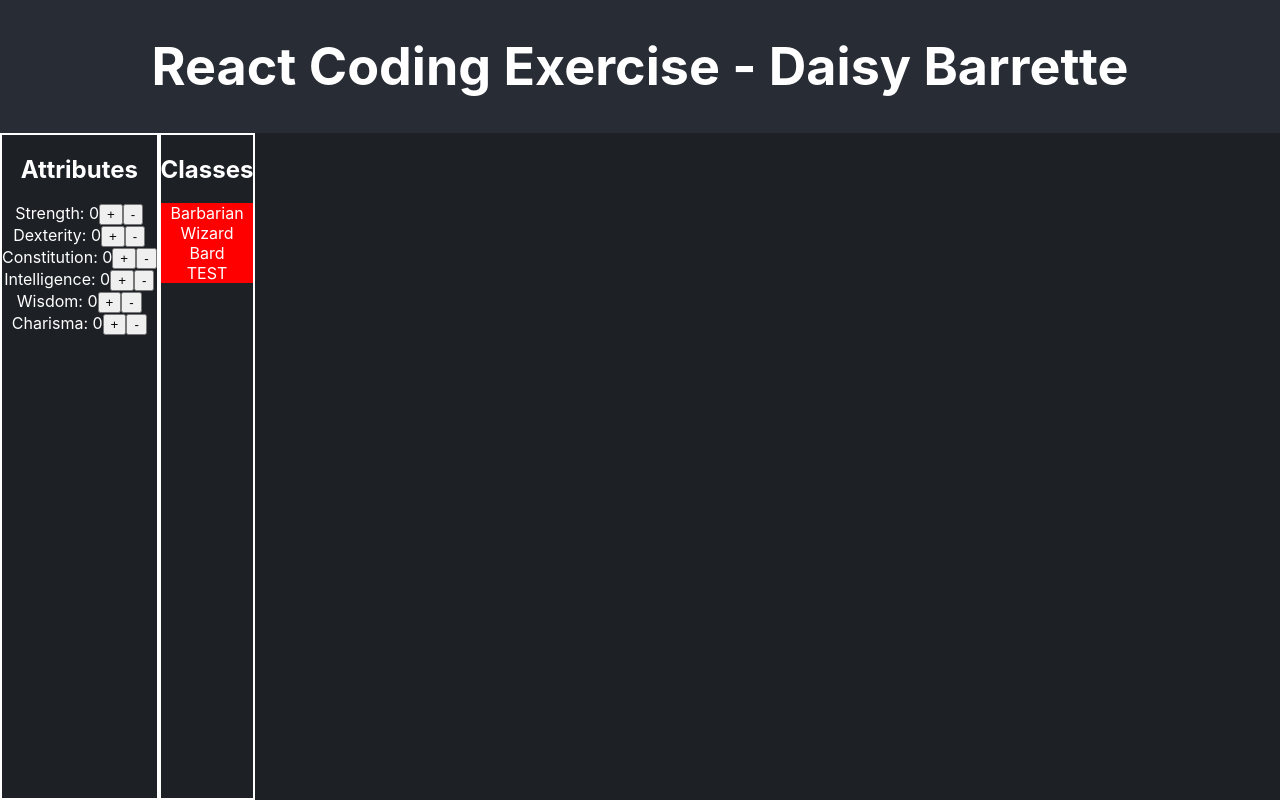
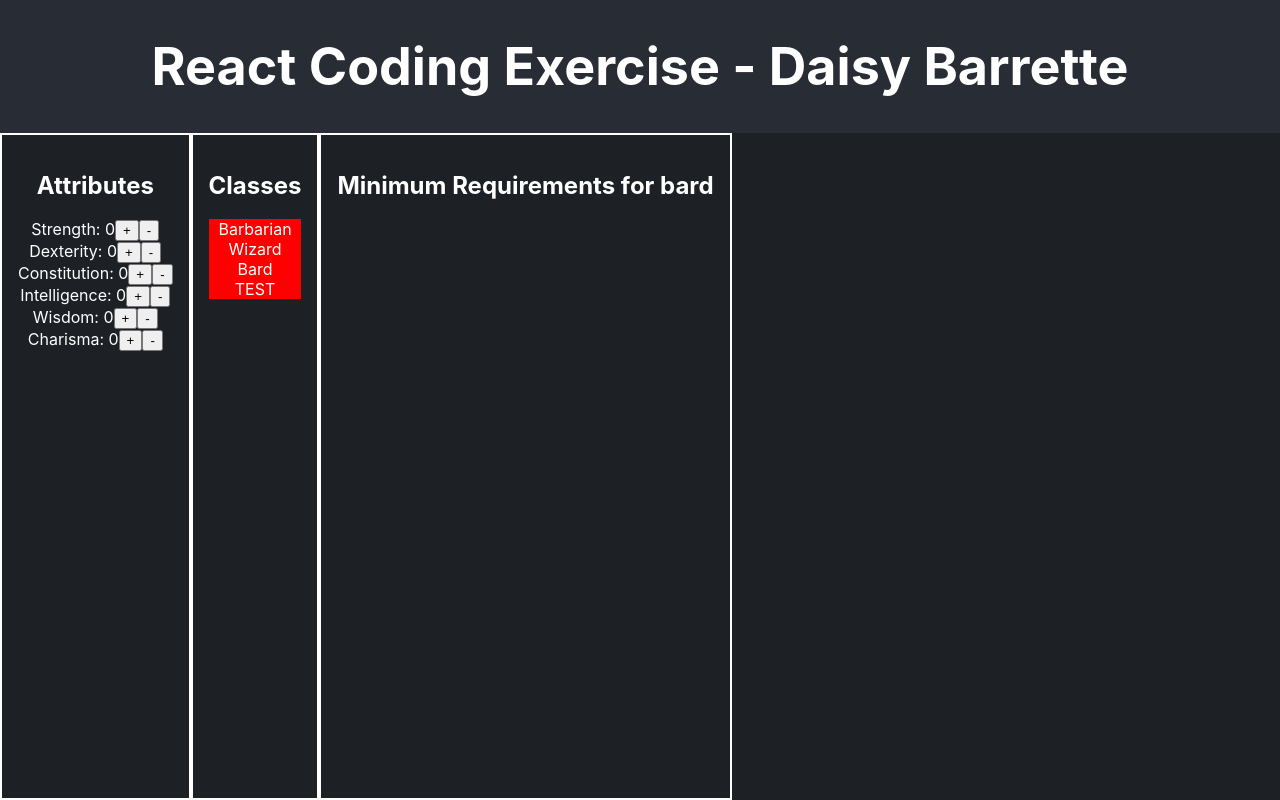
Before and after one commit to daisybarrette/recruiting-webapp-character, a React (Create React App) app: page / in a window 1280 px wide. Built offline with nearby package versions, Linux system fonts and the light colour scheme.

Commit message:
Create column to display class requirements

```diff
--- a/src/App.css
+++ b/src/App.css
@@ -36,6 +36,7 @@
 
 .App-column {
     border: 2px solid white;
+    padding: 1em;
 }
 
 .characterClass {
--- a/src/App.js
+++ b/src/App.js
@@ -46,6 +46,10 @@ function App() {
         setClassStatus(updatedClassStatus);
     }, [attributeValues]);
 
+    function MinimumRequirements({ characterClass }) {
+        return <h2>{`Minimum Requirements for ${characterClass}`}</h2>;
+    }
+
     return (
         <div className='App'>
             <header className='App-header'>
@@ -76,6 +80,10 @@ function App() {
                         );
                     })}
                 </div>
+
+                <div className='App-column'>
+                    <MinimumRequirements characterClass={'bard'} />
+                </div>
             </section>
         </div>
     );
```
